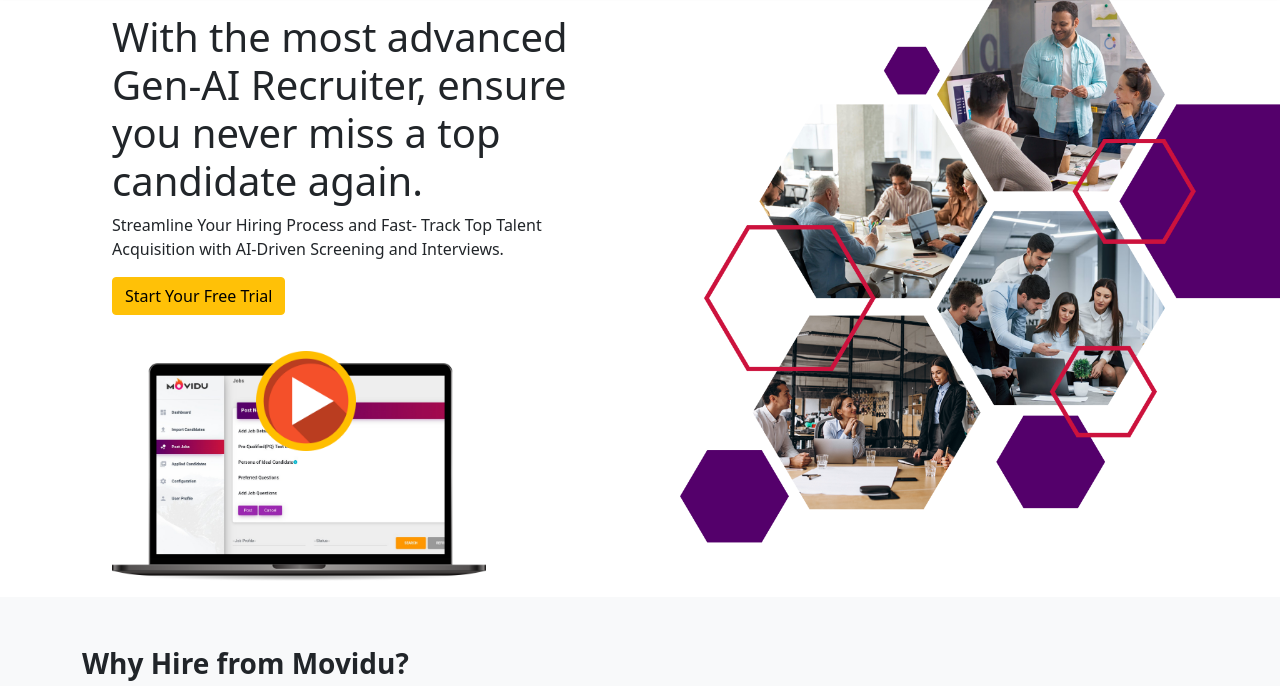
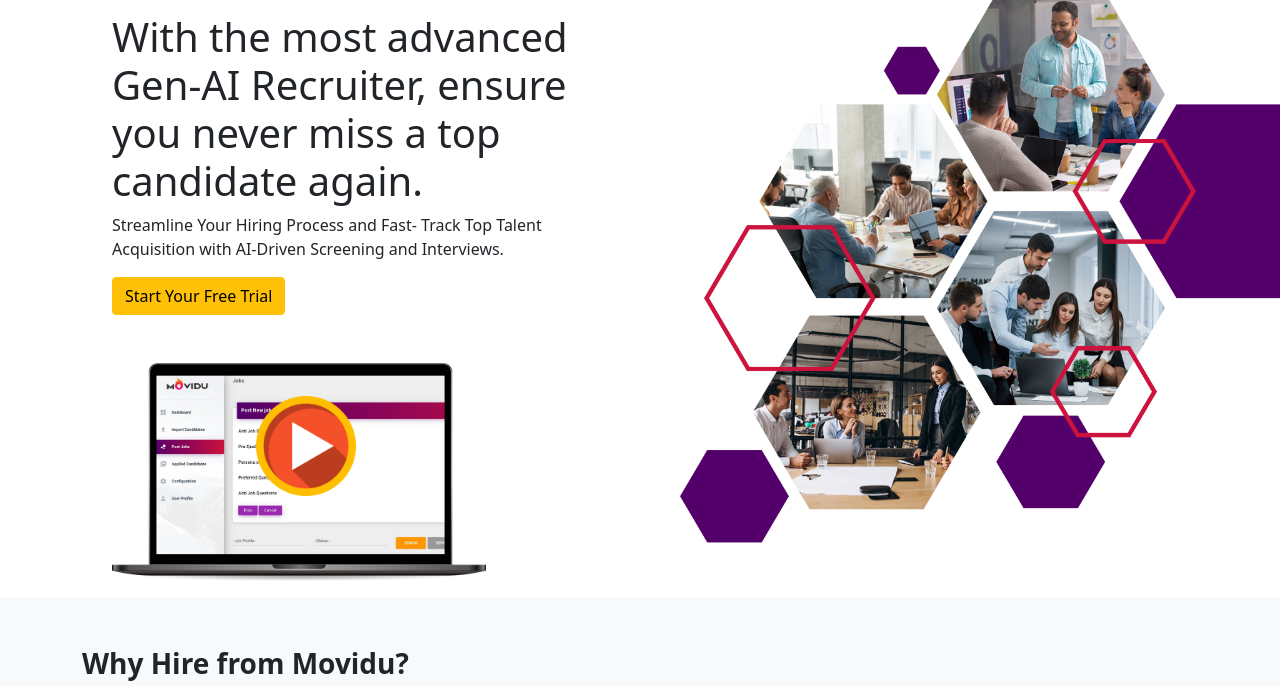
Before and after one commit to Megha-Singh21/gpt-movidu, a plain HTML site: page index.html in a window 1280 px wide. Shown: the part 75-761 px from the top of the page. Drawn offline with nearby package versions, Linux system fonts and the light colour scheme; a script that the page names is missing; a web font is replaced by a local one.

Commit message:
video aligned

```diff
--- a/main.css
+++ b/main.css
@@ -17,7 +17,7 @@
     position: absolute;
     z-index: 2;
     left: 20%;
-    top: 9.5%;
+    top: 10.5%;
 }
 .bg-blog1{
     background-image: url('images/bg-blog.avif');
```
